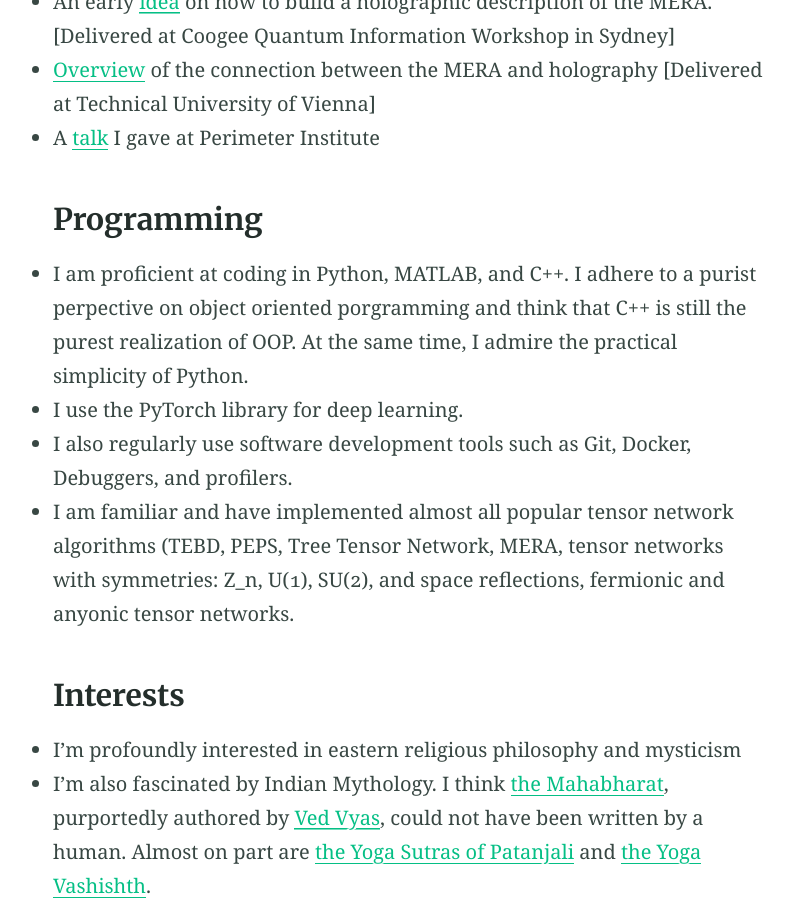
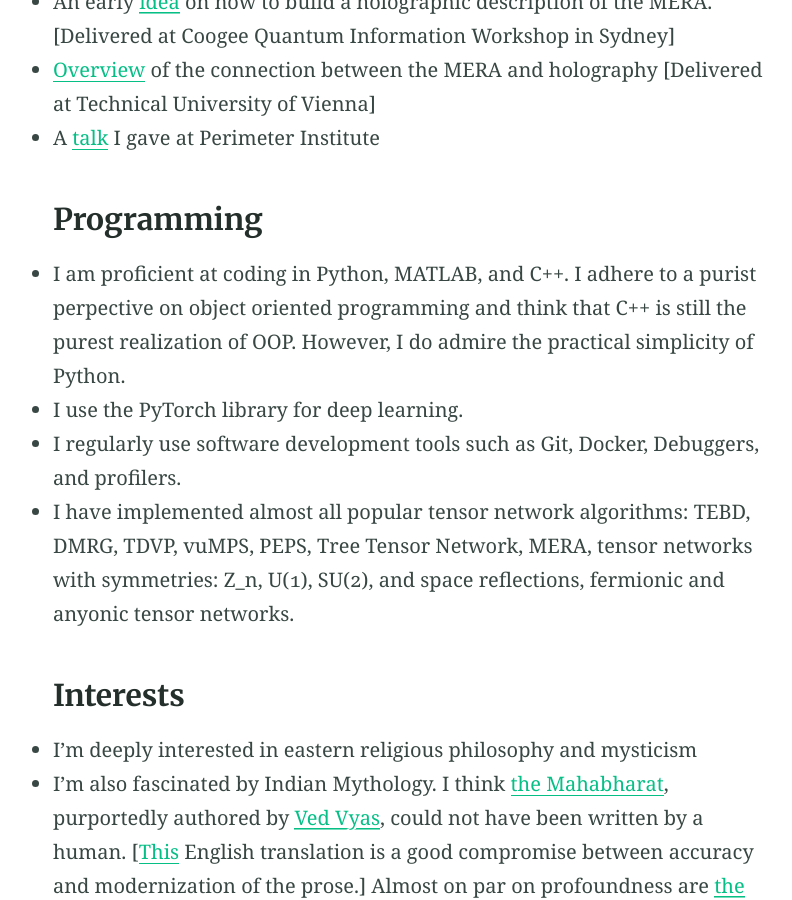
Before and after one commit to qsukhi/qsukhi.github.io, a Jekyll site: the page built from index.md, in a window 1280 px wide and 900 px high, scrolled down 4780 px. Shown: the whole window, without its empty margins (230-1022 px from the left). Built offline with Jekyll 4.4.1, drawn with Linux system fonts in a browser that asks for light colours; some of the changed text lies outside the part shown.

Commit message:
Update index.md

```diff
--- a/index.md
+++ b/index.md
@@ -68,14 +68,14 @@ I was fortunate enough to be a PhD student in Guifre Vidal's group at the Univer
 - A [talk](https://pirsa.org/16100044) I gave at Perimeter Institute
 
 ### Programming
-- I am proficient at coding in Python, MATLAB, and C++. I adhere to a purist perpective on object oriented porgramming and think that C++ is still the purest realization of OOP. At the same time, I admire the practical simplicity of Python.
+- I am proficient at coding in Python, MATLAB, and C++. I adhere to a purist perpective on object oriented programming and think that C++ is still the purest realization of OOP. However, I do admire the practical simplicity of Python.
 - I use the PyTorch library for deep learning.
-- I also regularly use software development tools such as Git, Docker, Debuggers, and profilers.
-- I am familiar and have implemented almost all popular tensor network algorithms (TEBD, PEPS, Tree Tensor Network, MERA, tensor networks with symmetries: Z_n, U(1), SU(2), and space reflections, fermionic and anyonic tensor networks.
+- I regularly use software development tools such as Git, Docker, Debuggers, and profilers.
+- I have implemented almost all popular tensor network algorithms: TEBD, DMRG, TDVP, vuMPS, PEPS, Tree Tensor Network, MERA, tensor networks with symmetries: Z_n, U(1), SU(2), and space reflections, fermionic and anyonic tensor networks.
 
 ### Interests
-- I'm profoundly interested in eastern religious philosophy and mysticism
-- I'm also fascinated by Indian Mythology. I think [the Mahabharat](https://en.wikipedia.org/wiki/Mahabharata), purportedly authored by [Ved Vyas](https://en.wikipedia.org/wiki/Vyasa), could not have been written by a human. Almost on part are [the Yoga Sutras of Patanjali](https://en.wikipedia.org/wiki/Yoga_Sutras_of_Patanjali) and [the Yoga Vashishth](https://en.wikipedia.org/wiki/Yoga_Vasistha).
+- I'm deeply interested in eastern religious philosophy and mysticism
+- I'm also fascinated by Indian Mythology. I think [the Mahabharat](https://en.wikipedia.org/wiki/Mahabharata), purportedly authored by [Ved Vyas](https://en.wikipedia.org/wiki/Vyasa), could not have been written by a human. [[This](https://archive.org/details/MenonRameshTHEMAHABHARATAAModernRenderingVol1) English translation is a good compromise between accuracy and modernization of the prose.] Almost on par on profoundness are [the Yoga Sutras of Patanjali](https://en.wikipedia.org/wiki/Yoga_Sutras_of_Patanjali) and [the Yoga Vashishth](https://en.wikipedia.org/wiki/Yoga_Vasistha).
 - I'm a big fan of [Agatha Christie](https://en.wikipedia.org/wiki/Agatha_Christie)'s books. I love the [BBC adaptation](https://en.wikipedia.org/wiki/Agatha_Christie%27s_Poirot) of Poirot, particularly, [David Suchet's](https://en.wikipedia.org/wiki/David_Suchet) potrayal. I also like reading select Science Fiction.
 - I like playing Squash, and intermittently play in intermediate-level leagues at local squash clubs.
 
```
Also changed, not shown: other parts of index.md (+1 -1 lines).
